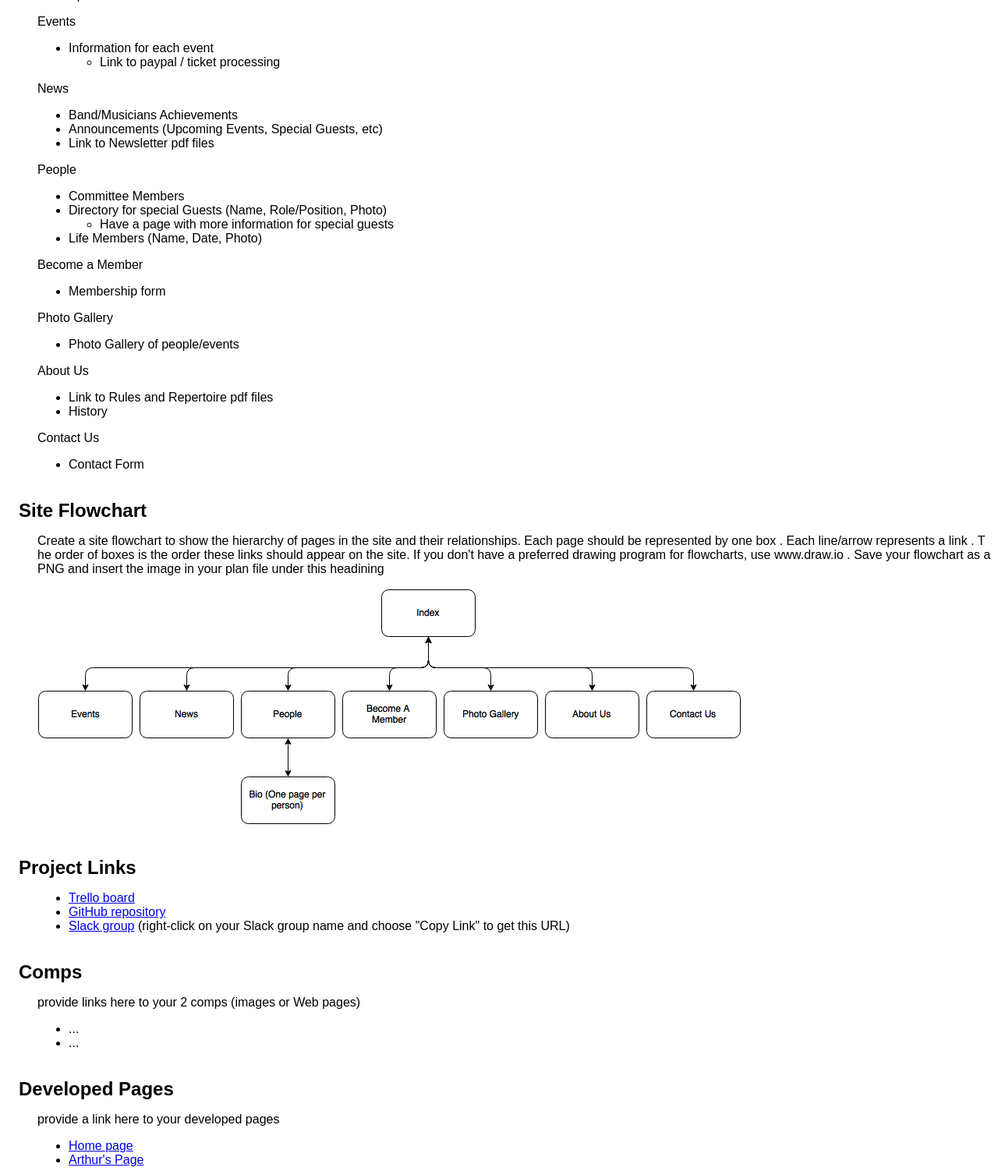
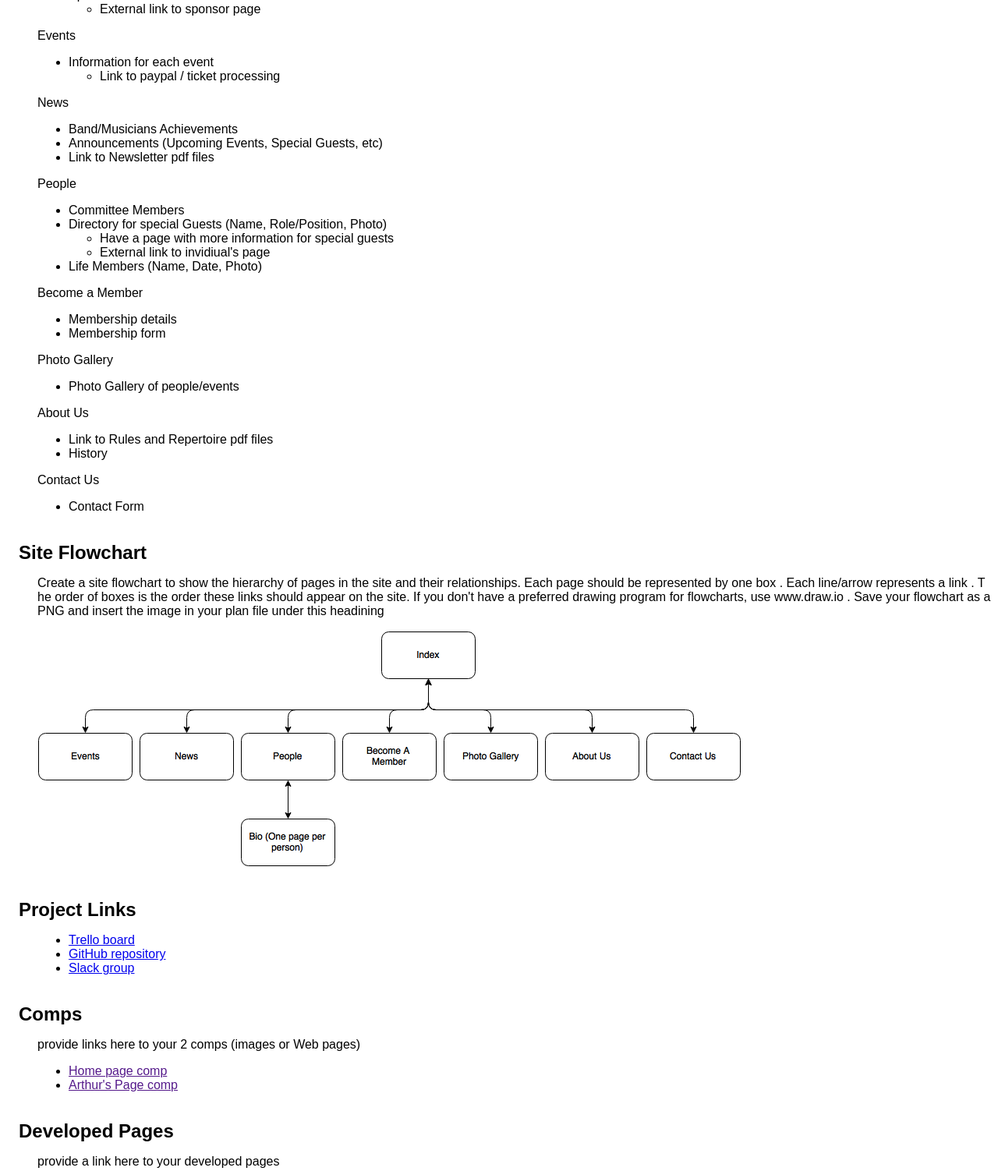
Before and after one commit to rhys-campbell/CP1406-16-14, a plain HTML site: page Project Plan - Group Number 14.htm in a window 1280 px wide. Shown: the part 811-2313 px from the top of the page at 78% size. Drawn offline with Linux system fonts and the light colour scheme.

Commit message:
Added more external link info & img
above

```diff
--- a/Project Plan - Group Number 14.htm
+++ b/Project Plan - Group Number 14.htm
@@ -38,6 +38,7 @@
         <ul><li>Link to paypal / ticket processing</li></ul>
     <li>Upcoming Events</li>
     <li>Sponsors</li>
+        <ul><li>External link to sponsor page</li></ul>
 </ul>
 
 <p>Events</p>
@@ -57,10 +58,12 @@
     <li>Committee Members</li>
     <li>Directory for special Guests (Name, Role/Position, Photo)</li>
         <ul><li>Have a page with more information for special guests</li></ul>
+            <ul><li>External link to invidiual's page</li></ul>
     <li>Life Members (Name, Date, Photo)</li>
 </ul>
 <p>Become a Member</p>
 <ul>
+    <li>Membership details</li>
     <li>Membership form</li>
 </ul>
 <p>Photo Gallery</p>
@@ -84,14 +87,13 @@
 <ul>
     <li><a href="https://trello.com/b/9oVrcIto/assignment" target="_blank">Trello board</a></li>
     <li><a href="https://github.com/rhys-campbell/CP1406-16-14/tree/master">GitHub repository</a></li>
-    <li><a href="https://itatjcu.slack.com/archives/cp1406-16-14" target="_blank">Slack group</a> (right-click on your Slack group
-        name and choose "Copy Link" to get this URL)</li>
+    <li><a href="https://itatjcu.slack.com/archives/cp1406-16-14" target="_blank">Slack group</a> </li>
 </ul>
 <h2>Comps</h2>
 <p>provide links here to your 2 comps (images or Web pages)</p>
 <ul>
-    <li>...</li>
-    <li>...</li>
+    <li><a href=""> Home page comp</a></li>
+    <li><a href=""> Arthur's Page comp</a></li>
 </ul>
 <h2>Developed Pages</h2>
 <p>provide a link here to your developed pages</p>
```
Also changed, not shown: joinus.gif (added), member.jpg (added).
